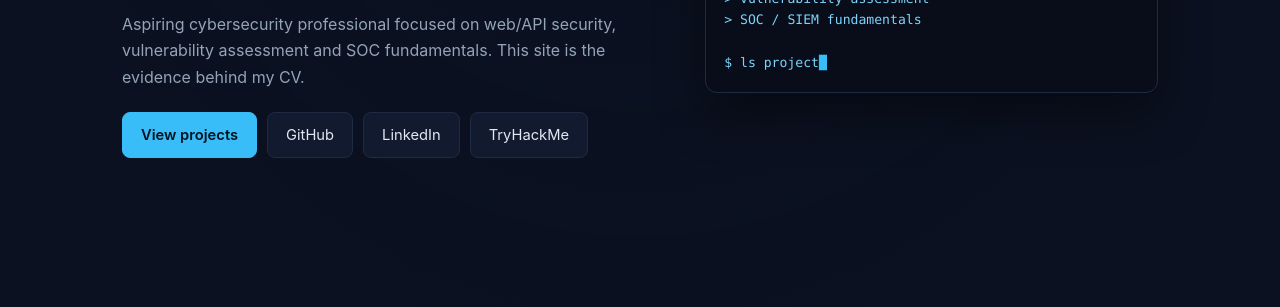
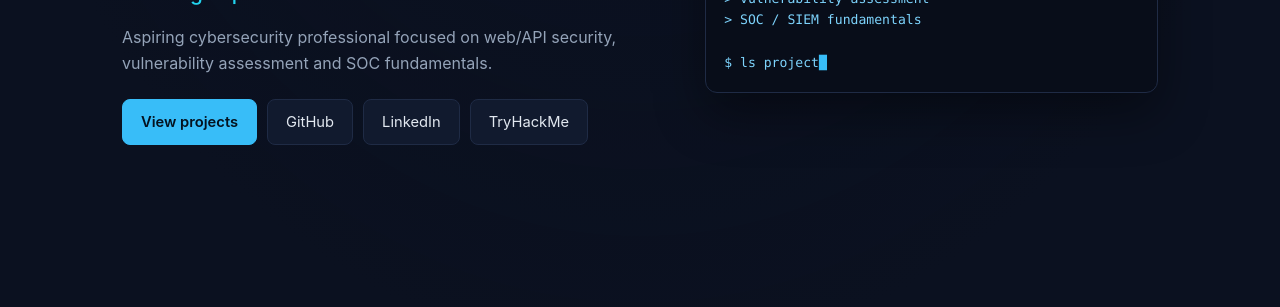
Before and after one commit to AnjaliVB/Portfolio, a plain HTML site: page index.html in a window 1280 px wide. Shown: the part 492-799 px from the top of the page. Drawn offline with Linux system fonts and the light colour scheme.

Commit message:
Update lead paragraph in index.html
Removed the phrase about the site being evidence behind the CV.

```diff
--- a/index.html
+++ b/index.html
@@ -26,7 +26,7 @@
       <p class="tag">// cybersecurity &amp; VAPT</p>
       <h1>ANJALI BRAHMANKAR</h1>
       <h2>Building security tools, breaking things legally, and learning in public.</h2>
-      <p class="lead">Aspiring cybersecurity professional focused on web/API security, vulnerability assessment and SOC fundamentals. This site is the evidence behind my CV.</p>
+      <p class="lead">Aspiring cybersecurity professional focused on web/API security, vulnerability assessment and SOC fundamentals.</p>
       <div class="btns">
         <a class="btn primary" href="#projects">View projects</a>
         <a class="btn" href="https://github.com/AnjaliVB" target="_blank" rel="noopener">GitHub</a>
```
